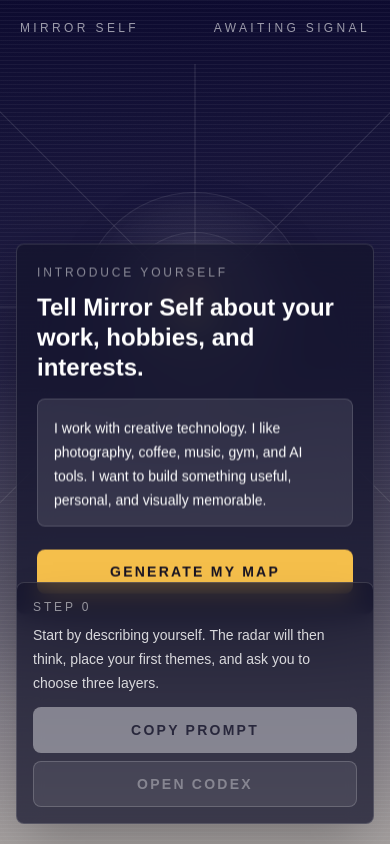
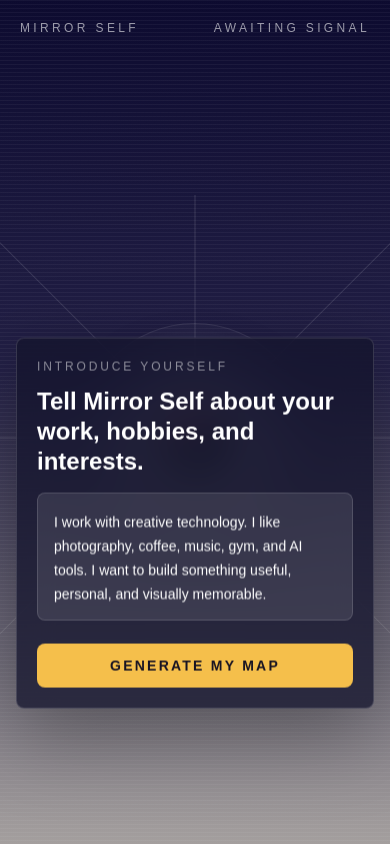
Before and after one commit to jjaybah/mirror-self, a Next.js app: page / in a window 390 px wide. Built offline with nearby package versions, Linux system fonts and the light colour scheme.

Commit message:
Fix mobile intro and persona center

```diff
--- a/src/app/globals.css
+++ b/src/app/globals.css
@@ -137,8 +137,6 @@ button {
   background:
     radial-gradient(circle at 50% 18%, rgb(255 255 255 / 0.22), transparent 28%),
     linear-gradient(160deg, #953c67, #1b2230 62%);
-  font-size: clamp(1.72rem, 3.3vw, 2.5rem);
-  font-weight: 700;
 }
 
 .persona-label {
@@ -428,6 +426,8 @@ button {
   }
 
   .intro-panel {
-    top: 54%;
+    top: 48%;
+    max-height: calc(100svh - 120px);
+    overflow-y: auto;
   }
 }
--- a/src/app/page.tsx
+++ b/src/app/page.tsx
@@ -31,8 +31,6 @@ type Theme = {
 
 const defaultIntro =
   "I work with creative technology. I like photography, coffee, music, gym, and AI tools. I want to build something useful, personal, and visually memorable.";
-
-const avatars = ["🧑‍🚀", "🧑‍🎨", "🧑‍💻", "🧑‍🔬", "🧑‍🍳", "🧑‍🎤", "🧑‍🏫", "🧑‍🚲"];
 
 const themes: Theme[] = [
   {
@@ -212,7 +210,6 @@ type Phase = "boot" | "intro" | "scanning" | "selecting" | "complete";
 export default function Home() {
   const [phase, setPhase] = useState<Phase>("boot");
   const [intro, setIntro] = useState(defaultIntro);
-  const [avatar, setAvatar] = useState(avatars[0]);
   const [themeLabelsVisible, setThemeLabelsVisible] = useState(false);
   const [selectedTheme, setSelectedTheme] = useState<Theme | null>(null);
   const [selectedDirection, setSelectedDirection] = useState<Direction | null>(null);
@@ -220,14 +217,8 @@ export default function Home() {
   const [copied, setCopied] = useState(false);
 
   useEffect(() => {
-    const avatarTimer = window.setTimeout(() => {
-      setAvatar(avatars[Math.floor(Math.random() * avatars.length)]);
-    }, 0);
     const timer = window.setTimeout(() => setPhase("intro"), 1400);
-    return () => {
-      window.clearTimeout(avatarTimer);
-      window.clearTimeout(timer);
-    };
+    return () => window.clearTimeout(timer);
   }, []);
 
   useEffect(() => {
@@ -388,7 +379,7 @@ Make it visual, calm, accessible, and easy to understand. Use clear labels, stro
         </header>
 
         <div
-          className="relative flex flex-1 items-center justify-center px-4 pb-6"
+          className="relative flex flex-1 items-center justify-center overflow-y-auto px-4 pb-6"
           onClick={resetSelections}
         >
           <div className="radar-stage" onClick={resetSelections}>
@@ -437,9 +428,7 @@ Make it visual, calm, accessible, and easy to understand. Use clear labels, stro
               onClick={stopCanvasReset}
               type="button"
             >
-              <span className="persona-avatar" aria-hidden="true">
-                {avatar}
-              </span>
+              <span className="persona-avatar" aria-hidden="true" />
               <span className="persona-label">You</span>
             </button>
 
@@ -559,7 +548,7 @@ Make it visual, calm, accessible, and easy to understand. Use clear labels, stro
           )}
         </div>
 
-        <aside className="relative z-20 mx-auto mb-5 flex w-[min(1120px,calc(100%-32px))] flex-col gap-3 rounded-[8px] border border-white/14 bg-[#14142c]/72 p-4 shadow-2xl shadow-black/25 backdrop-blur-md md:flex-row md:items-center md:justify-between">
+        <aside className={`${phase === "intro" ? "hidden" : "flex"} relative z-20 mx-auto mb-5 w-[min(1120px,calc(100%-32px))] flex-col gap-3 rounded-[8px] border border-white/14 bg-[#14142c]/72 p-4 shadow-2xl shadow-black/25 backdrop-blur-md md:flex-row md:items-center md:justify-between`}>
           <div className="max-w-3xl">
             <p className="text-xs uppercase tracking-[0.24em] text-white/52">
               {phase === "complete"
```
